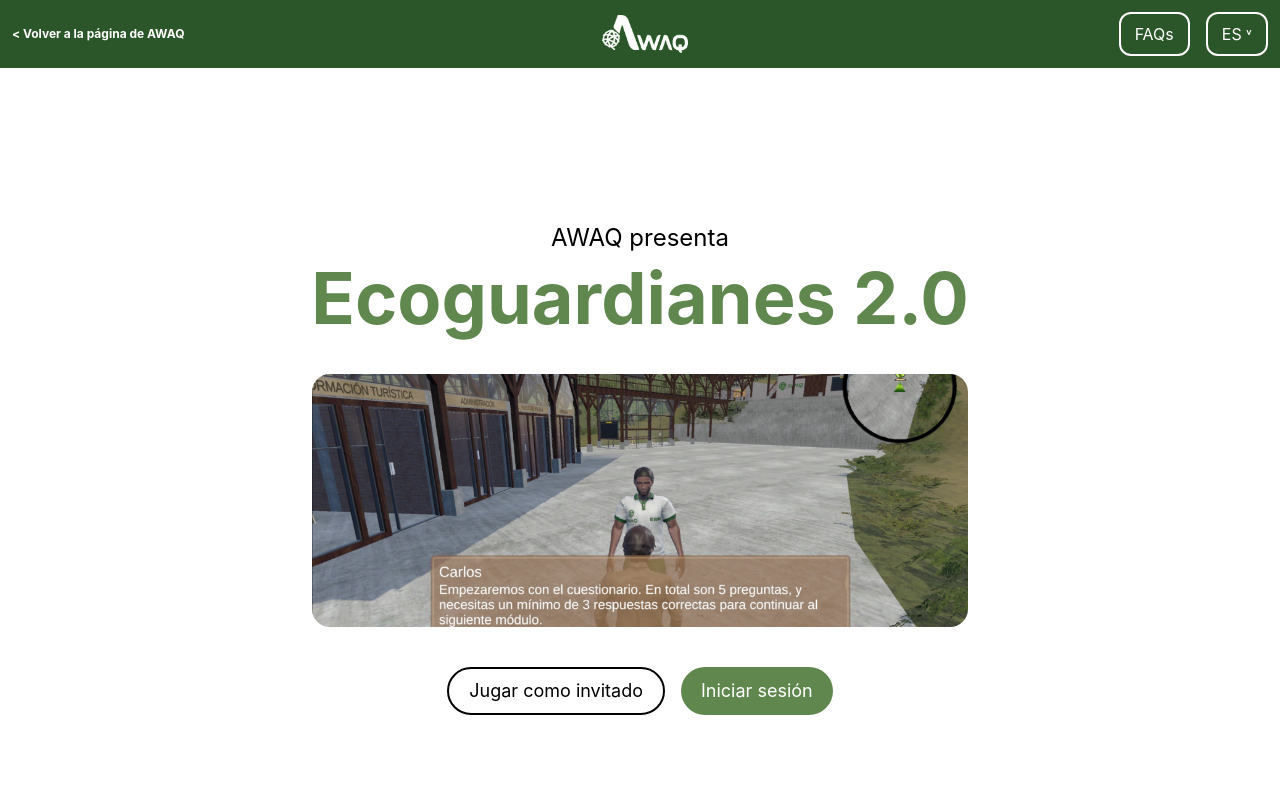
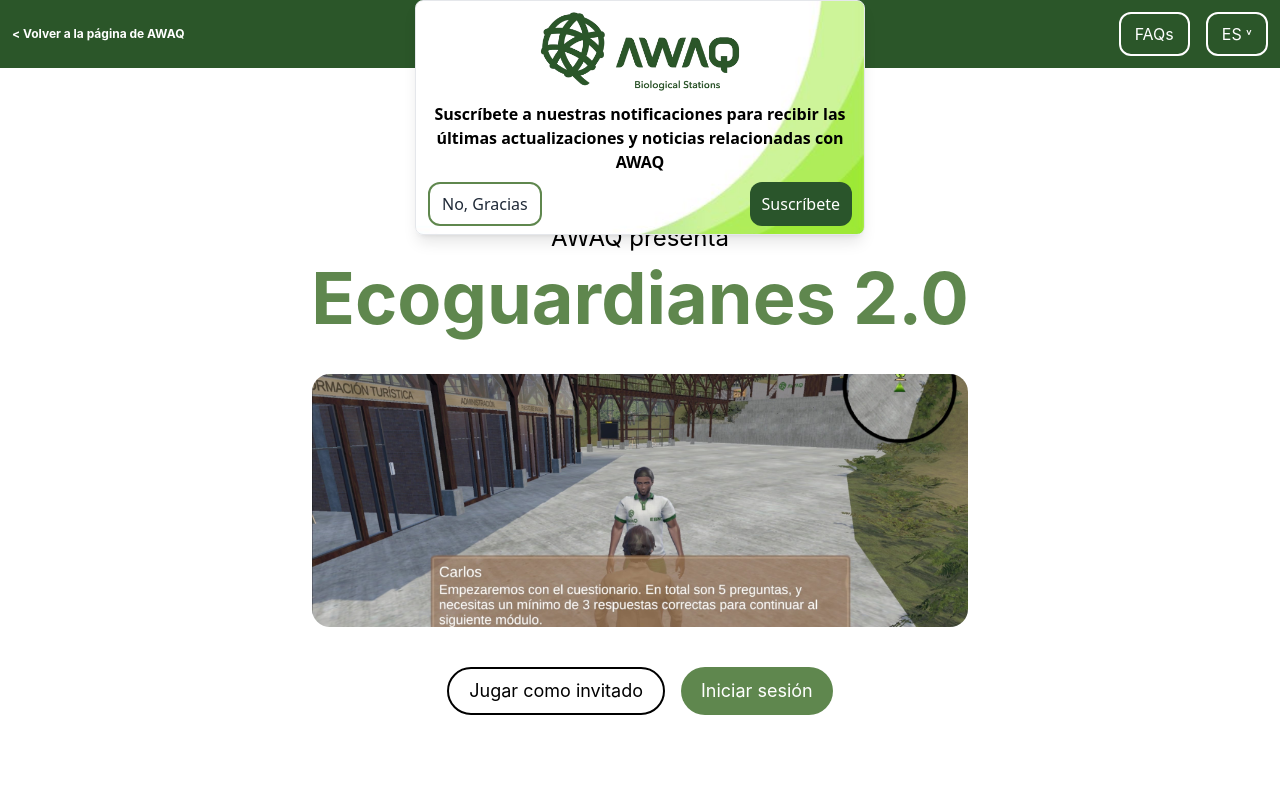
Before and after one commit to TC2005B-FJ-2025/AWAQ.EcoGuardians, a React (Create React App) app in the folder EcoGuardians/: page / in a window 1280 px wide. Shown: the top 800 px of the page. Built offline with nearby package versions, Linux system fonts and the light colour scheme.

Commit message:
feat: Banner (pop-up) de Suscripcion

```diff
--- a/EcoGuardians/src/home.js
+++ b/EcoGuardians/src/home.js
@@ -8,6 +8,7 @@
 import { AnimatePresence } from "framer-motion";
 import { useNavigate } from "react-router-dom"; // Importa useNavigate desde react-router-dom
 import SponsorInfoSection from "./InHome/seccionColabora.js";
+import NotificationBanner from "./overlays/NotificationBanner.js";
 
 const Home = () => {
   const [cargando, setCargando] = useState(true);
@@ -21,6 +22,7 @@
         <AnimatePresence>
             <>
               <Encabezado />
+              <NotificationBanner />
               <Inicio
                 onBienvenidaComoInvitado={() => navigate("/bienvenidaInvitado")}
                 onLogin={() => navigate("/login")}
--- /dev/null
+++ b/EcoGuardians/src/overlays/NotificationBanner.js
@@ -0,0 +1,126 @@
+import React, { useState, useEffect } from "react";
+import BannerNotificacion from "../componentes/BannerNotificaciones-bg.jpg";
+import LogoAwaq from "../componentes/Imagen_logo_awaq.png";
+import { FontAwesomeIcon } from "@fortawesome/react-fontawesome";
+import { faCircleCheck } from "@fortawesome/free-solid-svg-icons";
+
+const NotificationBanner = () => {
+  const [showEmailInput, setShowEmailInput] = useState(false);
+  const [email, setEmail] = useState("");
+  const [submitted, setSubmitted] = useState(false);
+  const [isVisible, setIsVisible] = useState(false);
+  const [shouldRender, setShouldRender] = useState(true);
+
+  useEffect(() => {
+    const timer = setTimeout(() => {
+      setIsVisible(true);
+    }, 500);
+    return () => clearTimeout(timer);
+  }, []);
+
+  const handleClose = () => {
+    setIsVisible(false);
+    setTimeout(() => setShouldRender(false), 1000);
+  };
+
+  const handleSubscribe = () => {
+    setShowEmailInput(true);
+  };
+
+  const handleEmailChange = (e) => {
+    setEmail(e.target.value);
+  };
+
+  const handleSubmitEmail = (e) => {
+    e.preventDefault();
+    if (email) {
+      setSubmitted(true);
+      setTimeout(() => {
+        setIsVisible(false);
+        setTimeout(() => setShouldRender(false), 1000);
+      }, 1500);
+    }
+  };
+
+  // Si no debe renderizarse, retorna null
+  if (!shouldRender) return null;
+
+  return (
+    <div
+      className={`fixed top-0 right-1/2 translate-x-1/2 border border-gray-200 shadow-lg px-3 py-2 rounded-lg w-[450px] font-sans z-50 bg-cover bg-center transition-transform duration-1000 ease-out
+        ${isVisible ? "translate-y-0" : "-translate-y-full"}`}
+      style={{ backgroundImage: `url(${BannerNotificacion})` }}
+    >
+
+      {!showEmailInput && !submitted && (
+        <>
+          <img
+            src={LogoAwaq}
+            alt="Logo AWAQ"
+            className="w-[200px] mx-auto mb-2"
+          />
+          <p className="text-[16px] text-black mb-2 font-semibold text-center">
+            Suscríbete a nuestras notificaciones para recibir las últimas
+            actualizaciones y noticias relacionadas con AWAQ
+          </p>
+          <div className="flex justify-between">
+            <button
+              className="px-3 py-2 bg-white border-2 border-verde-claro text-gray-800 rounded-xl"
+              onClick={handleClose}
+            >
+              No, Gracias
+            </button>
+            <button
+              className="px-3 py-2 bg-verde-fuerte text-white rounded-xl"
+              onClick={handleSubscribe}
+            >
+              Suscríbete
+            </button>
+          </div>
+        </>
+      )}
+
+
+      {showEmailInput && !submitted && (
+        <form
+          onSubmit={handleSubmitEmail}
+          className="flex flex-col space-y-3 h-[192px] justify-center"
+        >
+          <label
+            className="mx-auto font-semibold"
+            htmlFor="email-notification-banner"
+          >
+            Ingresa tu correo para recibir noticias de AWAQ
+          </label>
+          <input
+            id="email-notification-banner"
+            type="email"
+            placeholder="Ingresa tu correo"
+            value={email}
+            onChange={handleEmailChange}
+            required
+            className="px-3 py-2 border border-gray-300 rounded"
+          />
+          <button
+            type="submit"
+            className="px-3 py-2 bg-verde-fuerte text-white rounded-xl"
+          >
+            Enviar
+          </button>
+        </form>
+      )}
+
+
+      {submitted && (
+        <div className="flex flex-col items-center justify-center h-[192px]">
+          <p className="text-2xl">¡Muchas Gracias!</p>
+          <span className="text-7xl text-verde-fuerte animate-[scaleUp_0.5s_ease-in-out] mt-3">
+            <FontAwesomeIcon icon={faCircleCheck} />
+          </span>
+        </div>
+      )}
+    </div>
+  );
+};
+
+export default NotificationBanner;
```
Also changed, not shown: EcoGuardians/src/componentes/BannerNotificaciones-bg.jpg (added).
